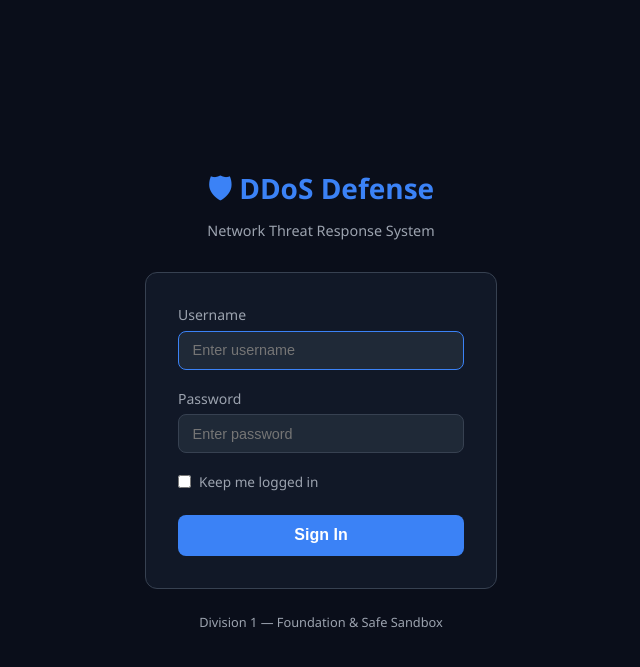
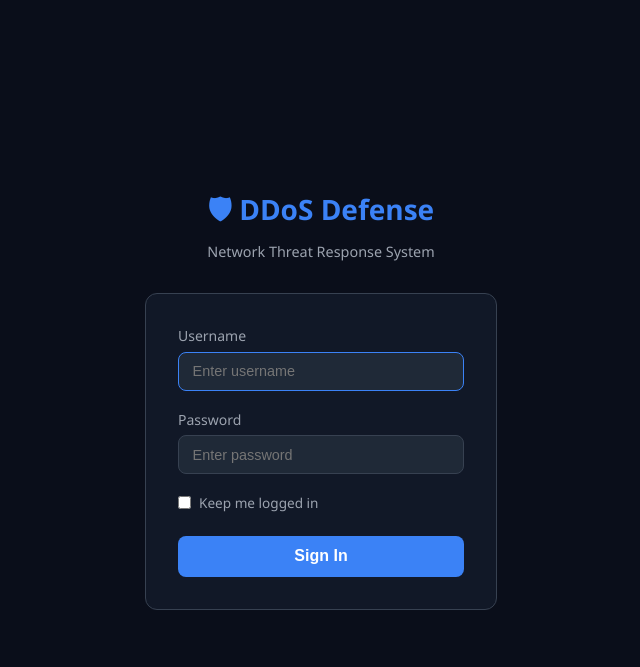
Before and after one commit to AISWARYAS6282/ddos-defense-system, a Flask app: page /auth/login in a window 1280 px wide. Shown: the top 667 px of the page, without its empty margins (319-959 px from the left). Run offline with Flask 3, Linux system fonts and the light colour scheme.

Commit message:
Division 3 final — HTTPS nginx, fixed login page, all tests passing

```diff
--- a/app/templates/auth/login.html
+++ b/app/templates/auth/login.html
@@ -76,7 +76,6 @@
       <button type="submit" class="btn-login">Sign In</button>
     </form>
   </div>
-  <p class="footer-note">Division 1 — Foundation &amp; Safe Sandbox</p>
 </div>
 </body>
 </html>
```
Also changed, not shown: 2 other files.
